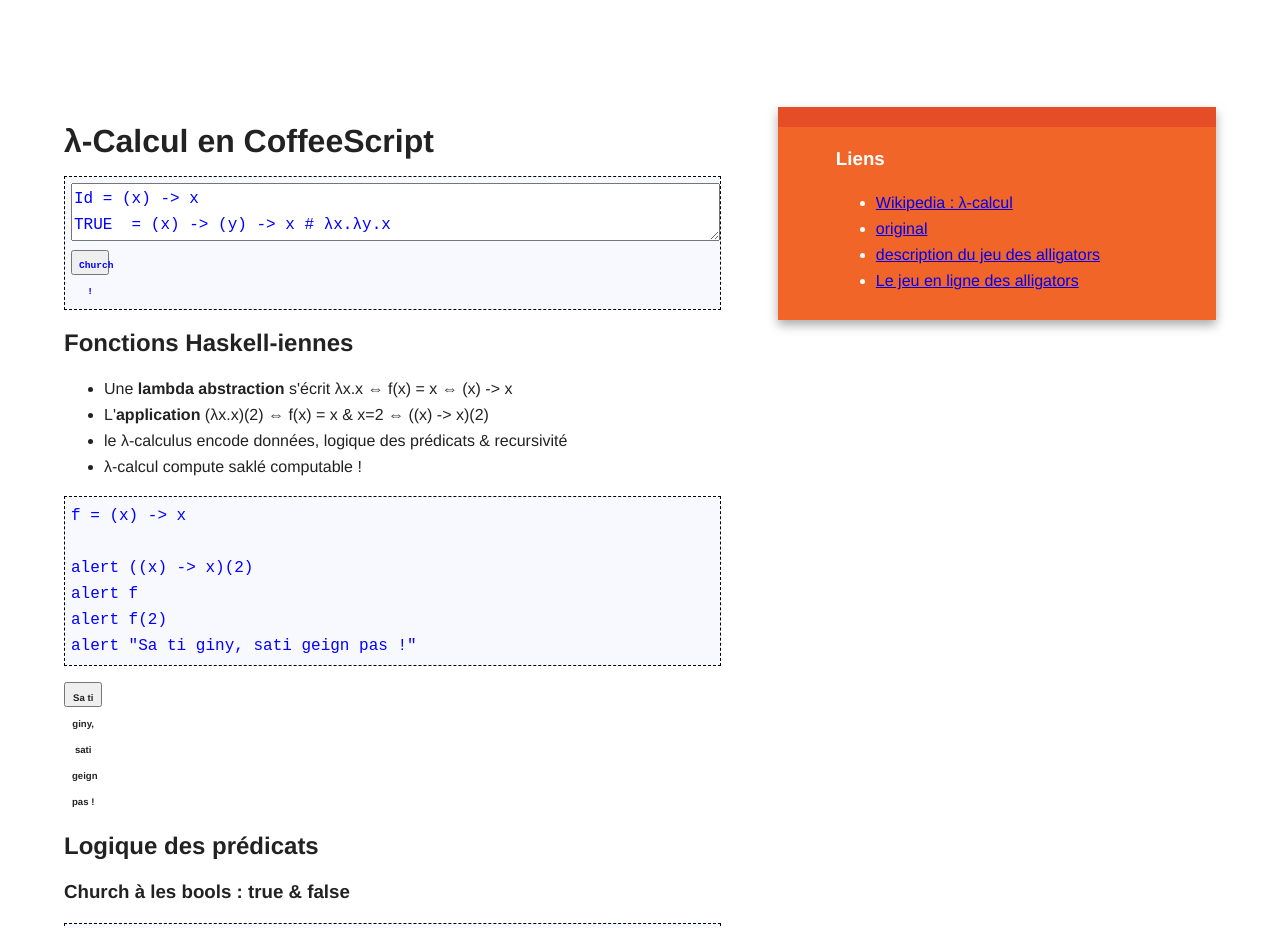
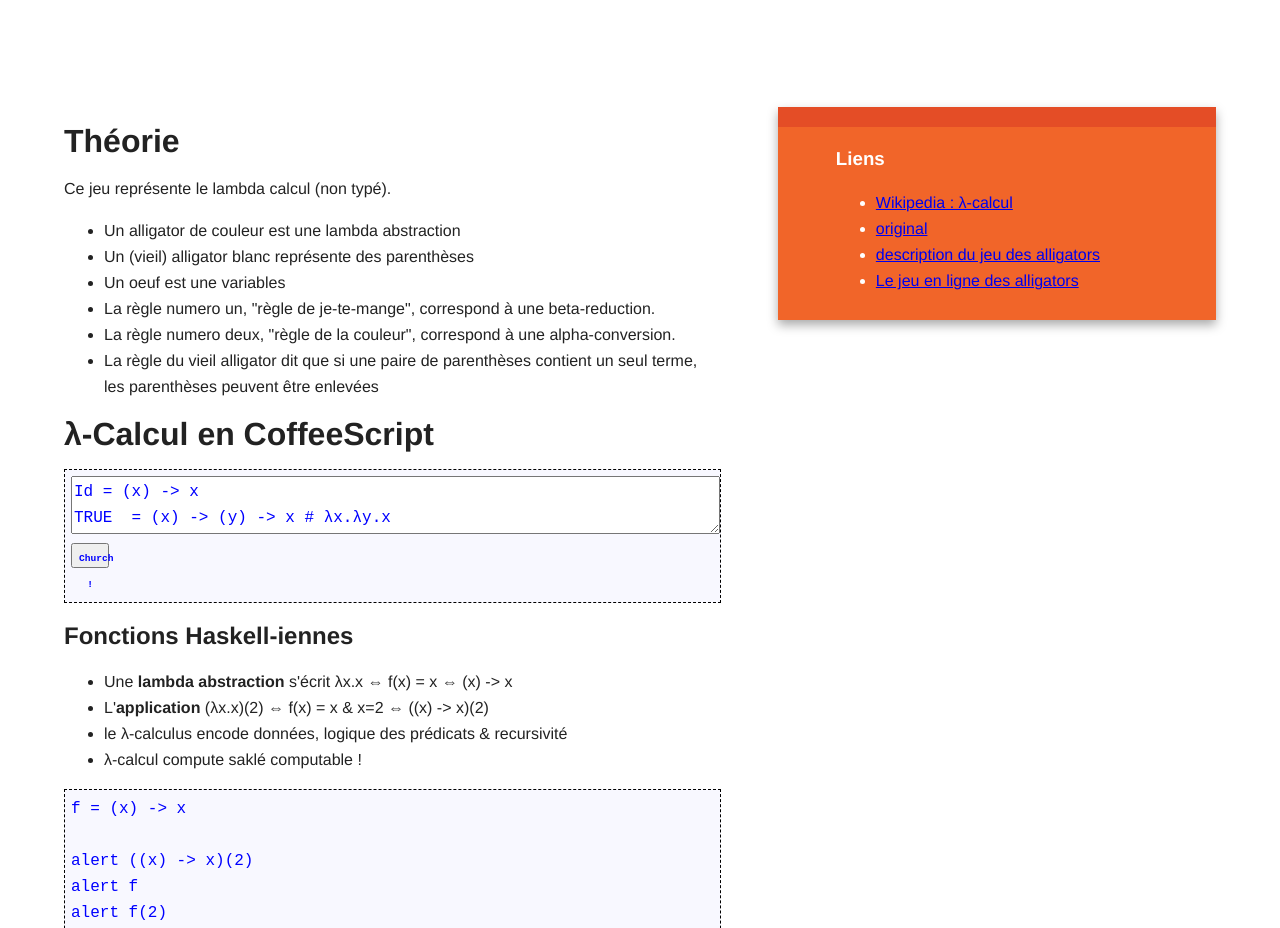
Before and after one commit to rodeofly/AlligatorEggs, a plain HTML site: page index.html in a window 1280 px wide. Shown: the part 880-1808 px from the top of the page. Drawn offline with nearby package versions, Linux system fonts and the light colour scheme.

Commit message:
add panel for lambda expressions

```diff
--- a/index.html
+++ b/index.html
@@ -68,7 +68,18 @@
             <div class="main wrapper clearfix">
                 <article>
                     <header>
-                        <h1>λ-Calcul en CoffeeScript</h1>
+                        <h1>Théorie</h1>
+                      Ce jeu représente le lambda calcul (non typé).
+                      <ul>
+                        <li>Un alligator de couleur est une lambda abstraction</li>
+                        <li>Un (vieil) alligator blanc représente des parenthèses</li>
+                        <li>Un oeuf est une variables</li>
+                        <li>La règle numero un, "règle de je-te-mange", correspond à une beta-reduction.</li>
+                        <li>La règle numero deux, "règle de la couleur", correspond à une alpha-conversion.</li>
+                        <li>La règle du vieil alligator dit que si une paire de parenthèses contient un seul terme, les parenthèses peuvent être enlevées</li>
+                      </ul>
+
+                      <h1>λ-Calcul en CoffeeScript</h1>
                         <pre class="code">
                          <textarea type="text" style="width:100%;">
 Id = (x) -> x
```
Also changed, not shown: 1 other file.
